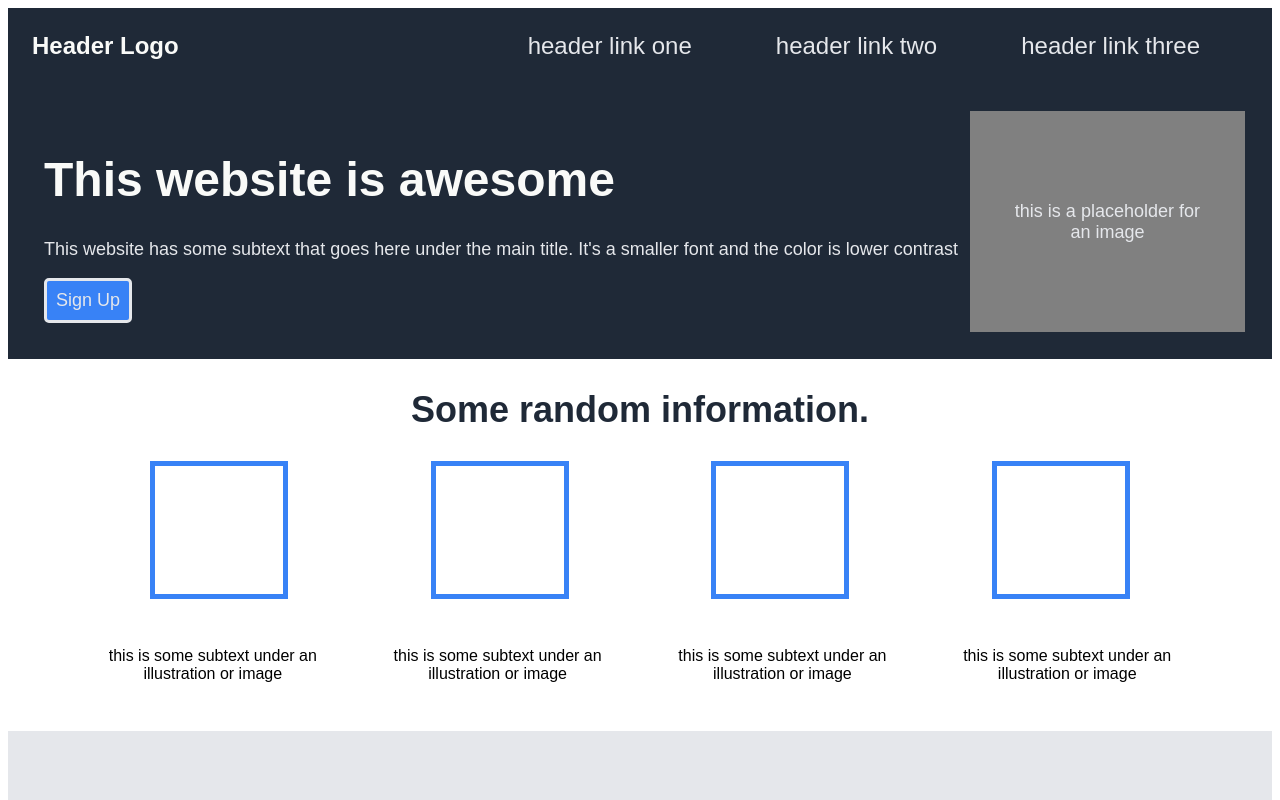
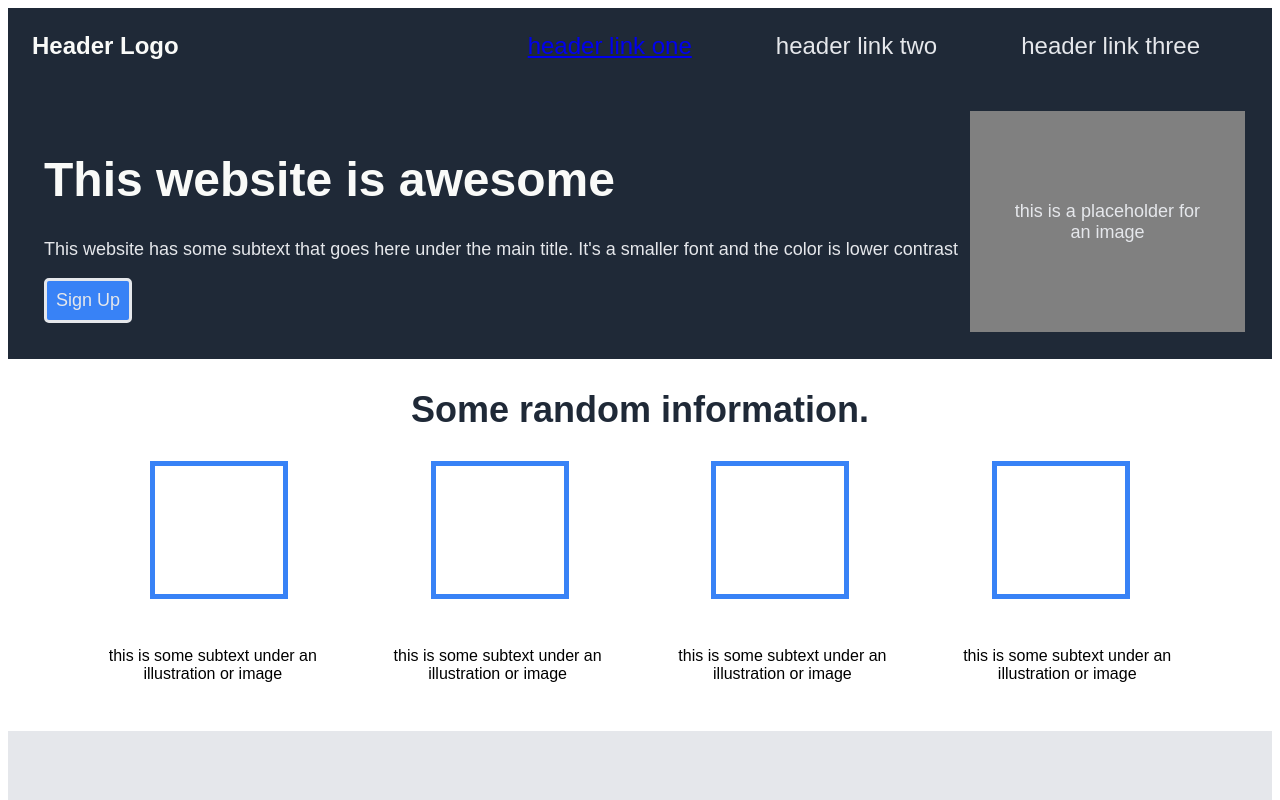
Before and after one commit to bsballplayajrod/samplelandingpage, a plain HTML site: page index.html in a window 1280 px wide. Shown: the top 800 px of the page. Drawn offline with Linux system fonts and the light colour scheme.

Commit message:
Added an anchor tag to 'header link one' to attempt to link to a different index.html located within another github repo

```diff
--- a/index.html
+++ b/index.html
@@ -18,7 +18,7 @@
                     <div>
                         <nav>
                             <ul>
-                                <li>header link one</li>
+                                <li><a href="https://bsballplayajrod.github.io/odin-recipes/index.html">header link one</a></li>
                                 <li>header link two</li>
                                 <li>header link three</li>
                             </ul>
```
